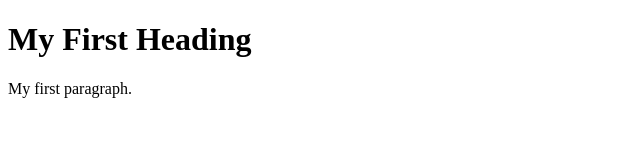
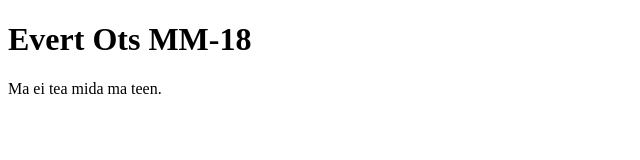
Before and after one commit to EvertOts/TunniT-, a plain HTML site: page index.html in a window 1280 px wide. Shown: the whole page, without its empty margins (0-640 px from the left). Drawn offline with Linux system fonts and the light colour scheme.

Commit message:
Update index.html

```diff
--- a/index.html
+++ b/index.html
@@ -1,12 +1,12 @@
 <!DOCTYPE html>
 <html>
 <head>
-<title>Page Title</title>
+<title>Evert Ots</title>
 </head>
 <body>
 
-<h1>My First Heading</h1>
-<p>My first paragraph.</p>
+<h1>Evert Ots MM-18</h1>
+<p>Ma ei tea mida ma teen.</p>
 
 </body>
 </html>
```
